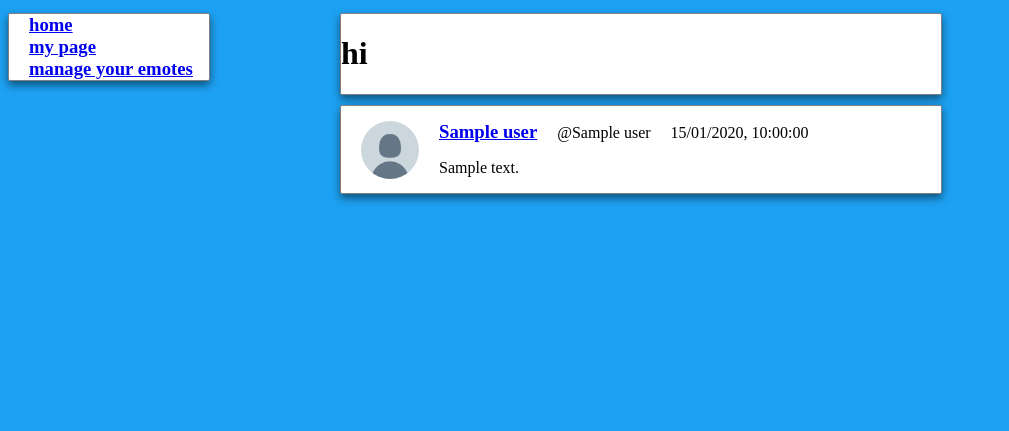
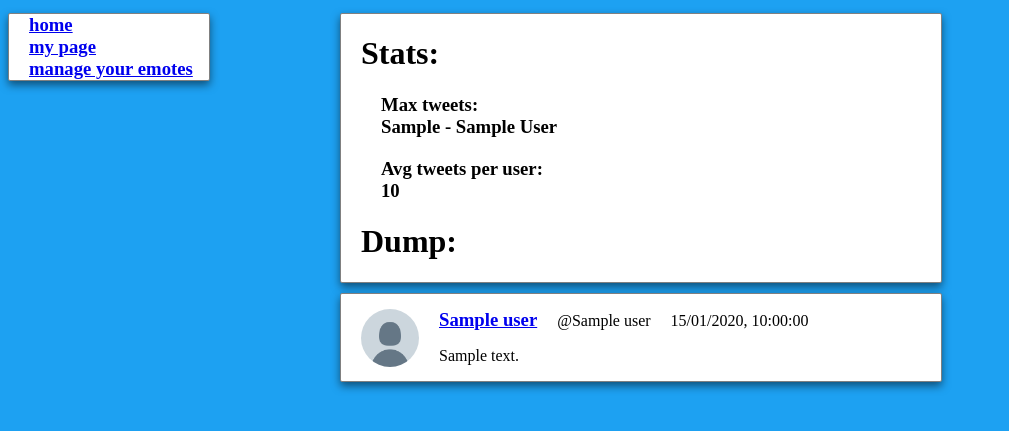
Before and after one commit to mo-ccc/twitter_extended, a Flask app: template src/templates/admin.html in a window 1280 px wide. Shown: the top 431 px of the page, without its empty margins (0-1009 px from the left). Run offline with Flask 2, Linux system fonts and the light colour scheme; tables that the repository leaves empty hold one stand-in row (values such as "Sample post"); the template is opened without the code that fills it: values that come from a table or form of the project are taken from there, most other values are stand-ins (such as "Sample title", 1, 10 or a date in 2020); parts of the project's set-up code (start-up, migrations or seed data) failed here and were passed over.

Commit message:
admin page updated, included download of backup

```diff
--- a/src/static/css/main.css
+++ b/src/static/css/main.css
@@ -100,3 +100,11 @@ body {
 	width: 25px;
 	margin-top: 10px;
 }
+
+.space {
+	margin: 20px 0px;
+}
+
+.marg-left {
+	margin-left: 20px;
+}
--- a/src/templates/admin.html
+++ b/src/templates/admin.html
@@ -3,7 +3,23 @@
 	<div class="center">
 		<div id="main-column">
 			<div class="white">
-				<h1>hi</h1>
+				<div class="marg-left">
+					<h1>Stats:</h1>
+
+					<div class="space">
+						<h3>Max tweets:</h3>
+						<h3>{{mx}} - {{max_user.name}}</h3>
+					</div>
+
+					<div class="space">
+						<h3>Avg tweets per user:</h3>
+						<h3>{{avg}}</h3>
+					</div>
+
+
+					<h1>Dump:</h1>
+				</div>
+
 			</div>
 		</div>
 	</div>
```
Also changed, not shown: src/controllers/admin_controller.py (+38 -1 lines).
